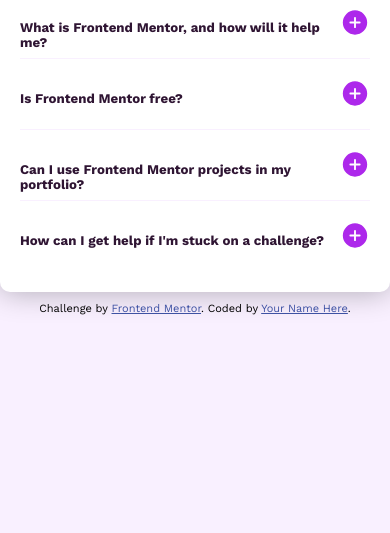
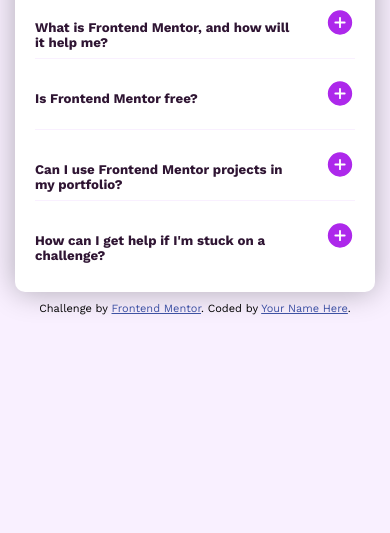
Before and after one commit to laerteMancio/FAQaccordion, a plain HTML site: page index.html in a window 390 px wide. Shown: the part 311-844 px from the top of the page. Drawn offline with nearby package versions, Linux system fonts and the light colour scheme.

Commit message:
Ajuste responsividade mobile

```diff
--- a/style.css
+++ b/style.css
@@ -1,3 +1,39 @@
+@media screen and (max-width:767px) {
+    .conteudo {
+        margin: 0px 15px 0px 15px !important;
+        height: auto !important;
+
+      }
+
+      body {
+          background-image: url('./assets/images/background-pattern-mobile.svg') !important;
+          background-repeat: no-repeat !important;
+          background-color: hsl(275, 100%, 97%) !important;
+          background-size: 100% !important;
+          background-size: contain !important;
+      }
+
+      .topicos{
+          gap: 0 px !important;
+          width: 100% !important;
+      }
+
+      #conteudo-1, #conteudo-2, #conteudo-3, #conteudo-4{
+          width: auto !important;
+      }
+
+      h5{
+          width: 100% !important;
+      }
+
+      img {
+          padding-left: 30px !important;
+          margin-left: 0 !important;
+      }
+
+}
+
+
 
 @media only screen and (max-width: 375px) {
 
```
